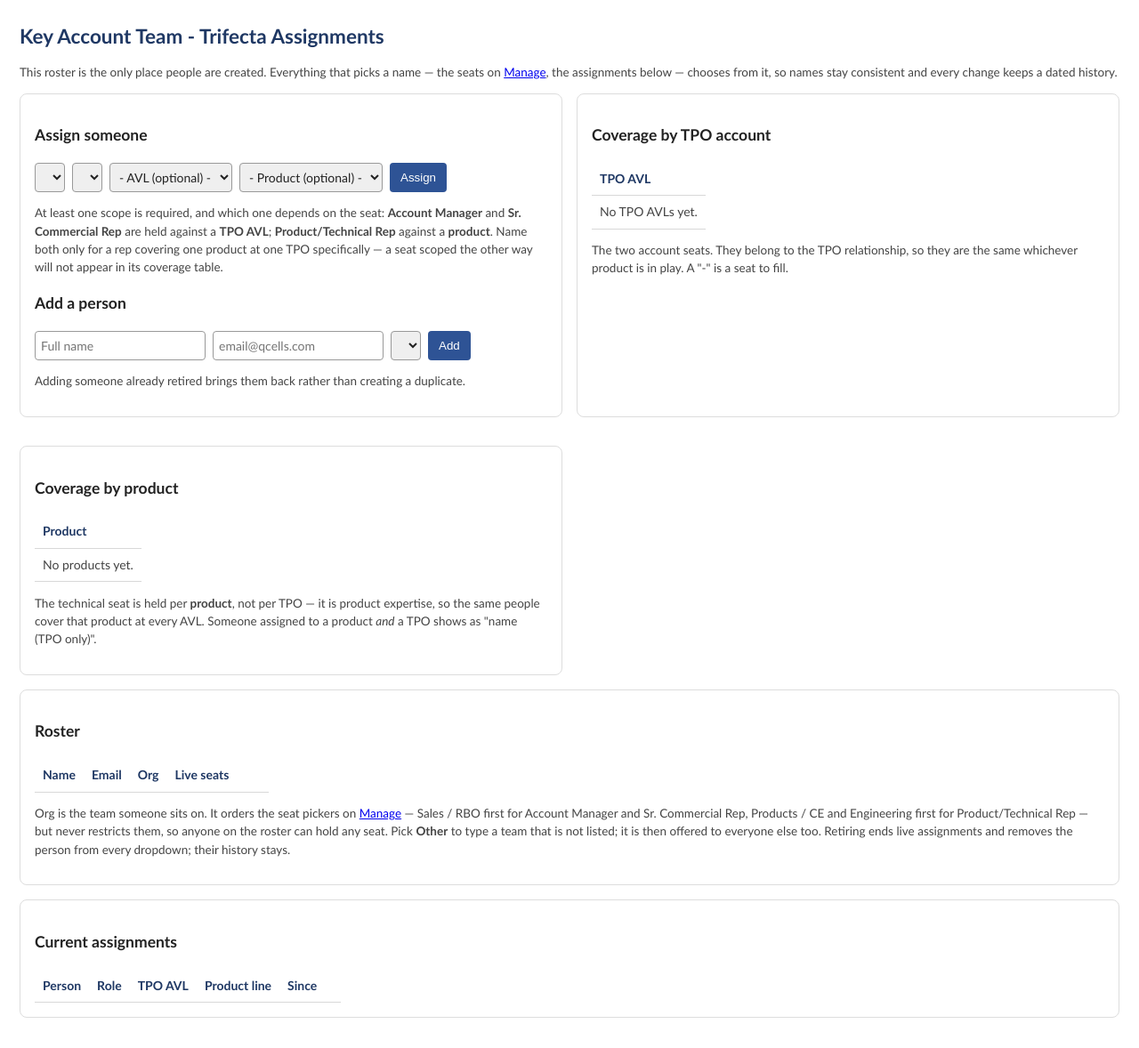
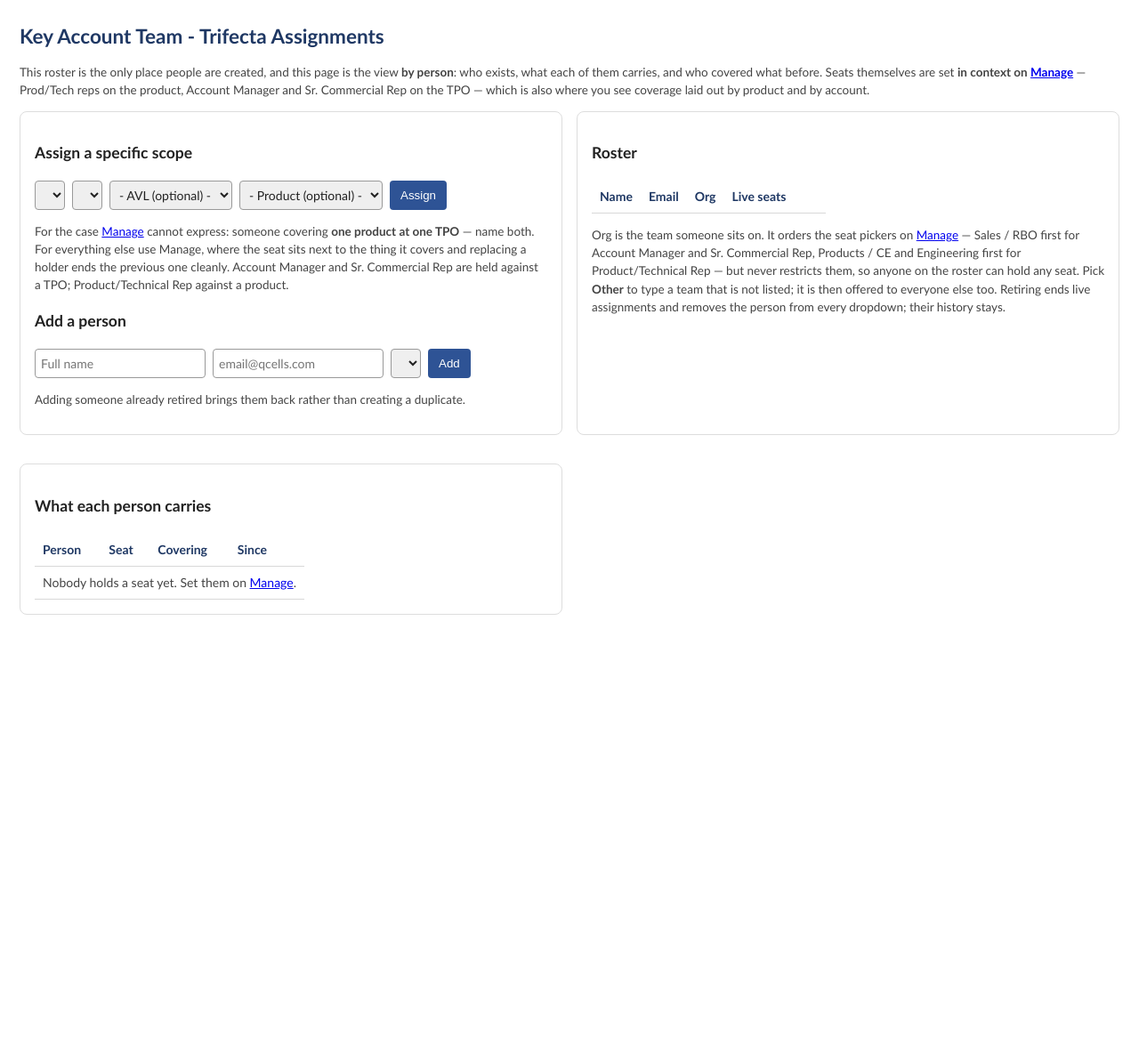
Before and after one commit to foremanjf80/avl-manager, a FastAPI app: template app/templates/team.html in a window 1280 px wide. Shown: the part 78-1256 px from the top of the page at 89% size. After the commit the page ends 769 px from the top, so only its background shows below. Run offline with FastAPI, Linux system fonts and the light colour scheme; the template is opened without the code that fills it, so the values that code supplies are empty.

Commit message:
Team becomes the view by person; Manage keeps the seats
Team and Manage were showing the same thing twice. Manage lists every product
with its Prod/Tech reps and every AVL with its Account Manager and Sr.
Commercial Rep, and lets you change them where they sit. Team repeated both as
read-only grids with a generic assign form beside them - the same data in the
worse place, because Manage puts the seat next to the thing it covers.

Worth recording what that also hid: the two pages wrote through different paths.
Manage goes through set_role_holders, which ends the previous holder and
refreshes the caches. Team's form did a bare INSERT that only ever appended.
Same table, different semantics, depending on which page you happened to be on.

So the grids are gone from Team, and it answers what Manage cannot: what one
person carries. "What each person carries" groups live seats by person and says
what each covers - a product, a TPO, or a product at one TPO - with the dated
history underneath and the End action still on each row.

The assign form stays, retitled "Assign a specific scope", for the case Manage
has no room to express: somebody covering one product at one financier. Its note
now sends everything else to Manage rather than presenting the two as equals.

Verified on a copy: both grids gone from Team and still editable on Manage,
seats grouped and ordered by person, a product-at-one-TPO seat reading "Q.PEAK
DUO BLK ML-G10.C+ at EnFin", all 18 live seats listed, ending one moving it to
the history, and the unfilled-account count matching the database.

Co-Authored-By: Claude Opus 5 <noreply@anthropic.com>

```diff
--- a/app/main.py
+++ b/app/main.py
@@ -613,33 +613,24 @@ def team(request: Request, user=Depends(require_user)):
         "SELECT a.id, p.name AS person, a.role, av.name AS avl_name, pr.name AS product_name, a.started_at "
         "FROM assignments a JOIN people p ON p.id=a.person_id "
         "LEFT JOIN avls av ON av.id=a.avl_id LEFT JOIN products pr ON pr.id=a.product_id "
-        "WHERE a.ended_at IS NULL ORDER BY av.name, pr.name, a.role").fetchall()
+        "WHERE a.ended_at IS NULL ORDER BY p.name, a.role, av.name, pr.name").fetchall()
     past = c.execute(
         "SELECT p.name AS person, a.role, av.name AS avl_name, pr.name AS product_name, a.started_at, a.ended_at "
         "FROM assignments a JOIN people p ON p.id=a.person_id "
         "LEFT JOIN avls av ON av.id=a.avl_id LEFT JOIN products pr ON pr.id=a.product_id "
         "WHERE a.ended_at IS NOT NULL ORDER BY a.ended_at DESC LIMIT 50").fetchall()
-    # Coverage is reported against the dimension each seat is actually held on:
-    # account seats per TPO, the technical seat per product. Every active AVL and
-    # product is listed whether or not anyone holds a seat on it, so a dash is a
-    # real gap rather than an artefact of nobody having been assigned yet.
-    cov_avl = {a["name"]: {} for a in avls}
-    cov_prod = {p["name"]: {} for p in products}
-    for r in current:
-        scope = db.ROLE_SCOPE.get(r["role"], "avl")
-        if scope == "avl" and r["avl_name"]:
-            cov_avl.setdefault(r["avl_name"], {}).setdefault(r["role"], []).append(r["person"])
-        elif scope == "product" and r["product_name"]:
-            # A technical seat can be narrowed to one TPO as well. Say so, rather
-            # than let it read as cover for that product everywhere.
-            who = r["person"] + (f" ({r['avl_name']} only)" if r["avl_name"] else "")
-            cov_prod.setdefault(r["product_name"], {}).setdefault(r["role"], []).append(who)
+    # No coverage grids here. Manage already lists every product and every AVL
+    # with its seat holders, and lets you change them in place; repeating that
+    # read-only was the same table twice, and the worse copy of it. This page
+    # answers the question Manage cannot: what does one person carry.
+    n_unseated = sum(1 for a in avls
+                     if not any(r["avl_name"] == a["name"]
+                                and db.ROLE_SCOPE.get(r["role"]) == "avl" for r in current))
     c.close()
     return templates.TemplateResponse(request, "team.html", {"user": user, "people": people,
         "active_people": active_people, "load": load,
         "avls": avls, "products": products, "current": current, "past": past,
-        "cov_avl": cov_avl, "cov_prod": cov_prod, "roles": db.ROLES,
-        "roles_avl": db.roles_for("avl"), "roles_prod": db.roles_for("product"), "orgs": orgs})
+        "roles": db.ROLES, "n_unseated": n_unseated, "orgs": orgs})
 
 def _org_value(org, org_other):
     """"Other" is a prompt to define the team, not a bucket to file people in."""
--- a/app/templates/team.html
+++ b/app/templates/team.html
@@ -1,26 +1,28 @@
 {% extends "base.html" %}{% block body %}
 <h2>Key Account Team - Trifecta Assignments</h2>
-<p class="hint">This roster is the only place people are created. Everything that picks a name &mdash;
-the seats on <a href="/manage">Manage</a>, the assignments below &mdash; chooses from it, so names stay
-consistent and every change keeps a dated history.</p>
+<p class="hint">This roster is the only place people are created, and this page is the view
+<b>by person</b>: who exists, what each of them carries, and who covered what before.
+Seats themselves are set <b>in context on <a href="/manage">Manage</a></b> &mdash; Prod/Tech reps on the
+product, Account Manager and Sr. Commercial Rep on the TPO &mdash; which is also where you see coverage
+laid out by product and by account.</p>
 {% if request.query_params.get('err') == 'dupname' %}<p class="hint" style="color:#b00">Someone with that name already exists.</p>{% endif %}
 {% if request.query_params.get('renamed') %}<p class="hint" style="color:#2e7d32">Renamed.
 {{ request.query_params.get('renamed') }} record(s) that named them followed the change. Free-text
 notes are left as written.</p>{% endif %}
 {% if request.query_params.get('err') == 'inactive' %}<p class="hint" style="color:#b00">That person is retired &mdash; restore them before assigning.</p>{% endif %}
 <div class="cols">
-<div class="card"><h3>Assign someone</h3>
+<div class="card"><h3>Assign a specific scope</h3>
 <form method="post" action="/team/assign" class="row">
 <select name="person_id" required>{% for p in active_people %}<option value="{{ p.id }}">{{ p.name }}{% if p.org %} ({{ p.org }}){% endif %}</option>{% endfor %}</select>
 <select name="role" required>{% for r in roles %}<option>{{ r }}</option>{% endfor %}</select>
 <select name="avl_id"><option value="">- AVL (optional) -</option>{% for a in avls %}<option value="{{ a.id }}">{{ a.name }}</option>{% endfor %}</select>
 <select name="product_id"><option value="">- Product (optional) -</option>{% for p in products %}<option value="{{ p.id }}">{{ p.name }}</option>{% endfor %}</select>
 <button>Assign</button></form>
-<p class="hint">At least one scope is required, and which one depends on the seat:
-<b>Account Manager</b> and <b>Sr. Commercial Rep</b> are held against a <b>TPO AVL</b>;
-<b>Product/Technical Rep</b> against a <b>product</b>. Name both only for a rep covering one
-product at one TPO specifically &mdash; a seat scoped the other way will not appear in its
-coverage table.</p>
+<p class="hint">For the case <a href="/manage">Manage</a> cannot express: someone covering
+<b>one product at one TPO</b> &mdash; name both. For everything else use Manage, where the seat sits
+next to the thing it covers and replacing a holder ends the previous one cleanly.
+Account Manager and Sr. Commercial Rep are held against a TPO; Product/Technical Rep against a
+product.</p>
 <h3>Add a person</h3>
 <form method="post" action="/team/person/add" class="row">
 <input name="name" placeholder="Full name" required>
@@ -29,24 +31,6 @@ coverage table.</p>
 <input name="org_other" class="orgother" placeholder="Define the team" size="18" style="display:none">
 <button>Add</button></form>
 <p class="hint">Adding someone already retired brings them back rather than creating a duplicate.</p></div>
-
-<div class="card"><h3>Coverage by TPO account</h3>
-<table class="list"><tr><th>TPO AVL</th>{% for r in roles_avl %}<th>{{ r.split(' (')[0] }}</th>{% endfor %}</tr>
-{% for avl, m in cov_avl|dictsort %}<tr><td><b>{{ avl }}</b></td>
-{% for r in roles_avl %}<td>{{ m.get(r, [])|join(', ') or '-' }}</td>{% endfor %}</tr>
-{% else %}<tr><td colspan="{{ roles_avl|length + 1 }}" class="hint">No TPO AVLs yet.</td></tr>{% endfor %}</table>
-<p class="hint">The two account seats. They belong to the TPO relationship, so they are the same
-whichever product is in play. A "-" is a seat to fill.</p></div>
-
-<div class="card"><h3>Coverage by product</h3>
-<table class="list"><tr><th>Product</th>{% for r in roles_prod %}<th>{{ r.split(' (')[0] }}</th>{% endfor %}</tr>
-{% for prod, m in cov_prod|dictsort %}<tr><td><b>{{ prod }}</b></td>
-{% for r in roles_prod %}<td>{{ m.get(r, [])|join(', ') or '-' }}</td>{% endfor %}</tr>
-{% else %}<tr><td colspan="{{ roles_prod|length + 1 }}" class="hint">No products yet.</td></tr>{% endfor %}</table>
-<p class="hint">The technical seat is held per <b>product</b>, not per TPO &mdash; it is product
-expertise, so the same people cover that product at every AVL. Someone assigned to a product
-<em>and</em> a TPO shows as "name (TPO only)".</p></div>
-</div>
 
 <div class="card"><h3>Roster</h3>
 <table class="list"><tr><th>Name</th><th>Email</th><th>Org</th><th>Live seats</th><th></th><th></th></tr>
@@ -82,12 +66,21 @@ document.querySelectorAll('.orgpick').forEach(sel => {
 });
 </script>
 
-<div class="card"><h3>Current assignments</h3>
-<table class="list"><tr><th>Person</th><th>Role</th><th>TPO AVL</th><th>Product line</th><th>Since</th><th></th></tr>
-{% for r in current %}<tr><td><b>{{ r.person }}</b></td><td>{{ r.role }}</td>
-<td>{{ r.avl_name or 'All' }}</td><td>{{ r.product_name or 'All' }}</td><td class="sub2">{{ r.started_at[:10] }}</td>
-<td><form method="post" action="/team/assign/{{ r.id }}/end" class="inline"><button>Remove</button></form></td></tr>
-{% endfor %}</table></div>
+<div class="card"><h3>What each person carries</h3>
+<table class="list"><tr><th>Person</th><th>Seat</th><th>Covering</th><th>Since</th><th></th></tr>
+{% for r in current %}<tr>
+<td>{% if loop.first or r.person != loop.previtem.person %}<b>{{ r.person }}</b>{% endif %}</td>
+<td>{{ r.role.split(' (')[0] }}</td>
+<td>{% if r.product_name and r.avl_name %}{{ r.product_name }} <span class="chip">at {{ r.avl_name }}</span>
+{% elif r.product_name %}{{ r.product_name }}
+{% elif r.avl_name %}{{ r.avl_name }}
+{% else %}<span class="hint">everything</span>{% endif %}</td>
+<td class="sub2">{{ r.started_at[:10] }}</td>
+<td><form method="post" action="/team/assign/{{ r.id }}/end" class="inline"
+  onsubmit="return confirm('End this assignment? It stays in the history below.')"><button>End</button></form></td></tr>
+{% else %}<tr><td colspan="5" class="hint">Nobody holds a seat yet. Set them on <a href="/manage">Manage</a>.</td></tr>{% endfor %}</table>
+{% if n_unseated %}<p class="hint">{{ n_unseated }} TPO AVL{{ '' if n_unseated == 1 else 's' }} have
+no account seat filled &mdash; <a href="/manage">Manage</a> lists them with the seat vacant.</p>{% endif %}</div>
 
 {% if past %}<div class="card"><h3>Past assignments (history)</h3>
 <table class="list"><tr><th>Person</th><th>Role</th><th>TPO AVL</th><th>Product line</th><th>From</th><th>To</th></tr>
```
Also changed, not shown: README.md.
